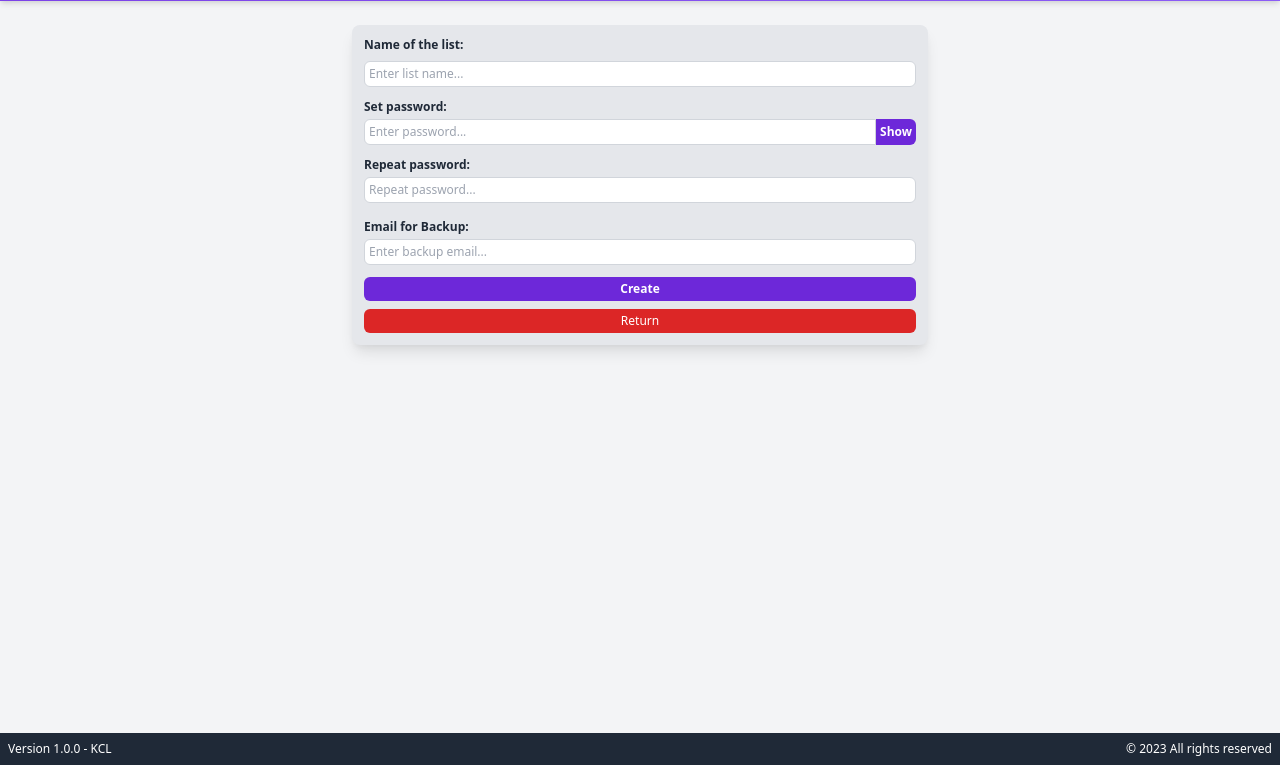
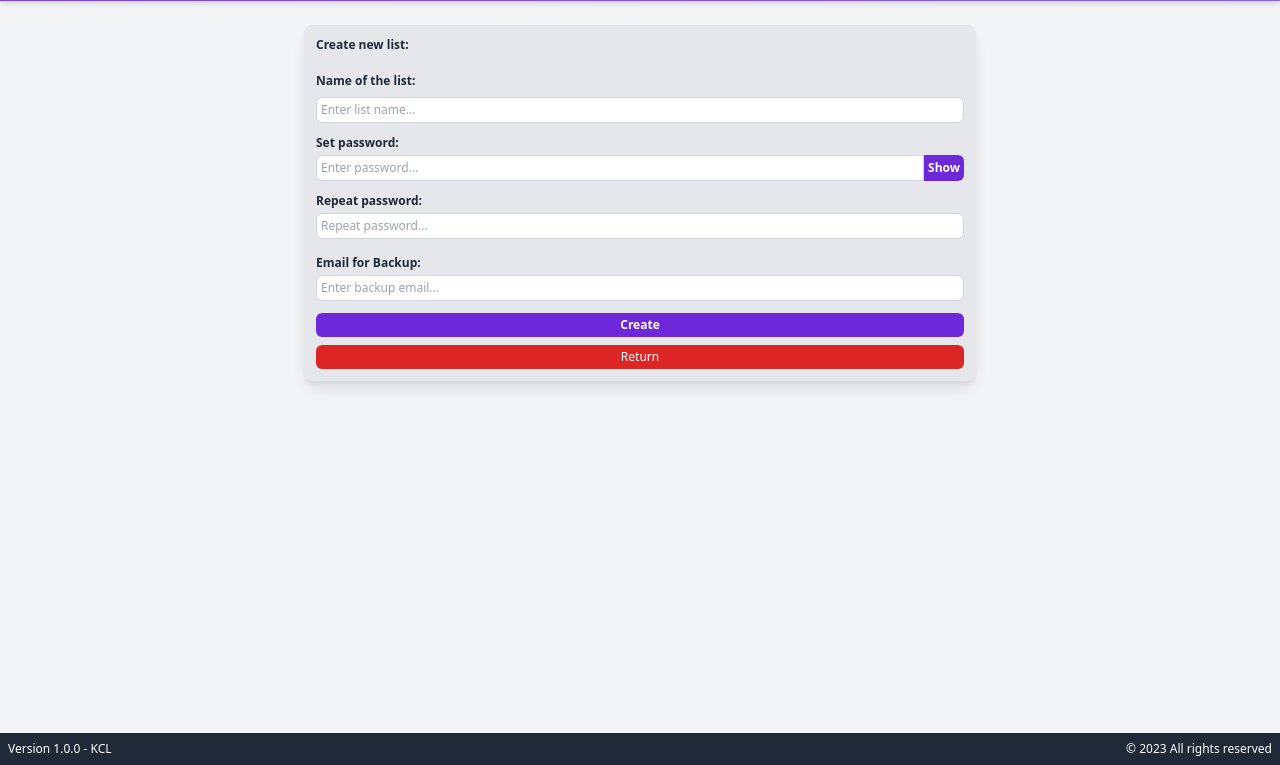
Before and after one commit to RetoSchneider/KagiChikakuLite, an Electron app: page src/windows/newList-window/newList-window.html in a window 1280 px wide. Shown: the part 35-800 px from the top of the page. Drawn offline with nearby package versions, Linux system fonts and the light colour scheme; no server answers.

Commit message:
design aligning

```diff
--- a/src/windows/newList-window/newList-window.html
+++ b/src/windows/newList-window/newList-window.html
@@ -21,12 +21,14 @@
 
     <main class="flex-1 overflow-y-auto p-3">
       <section
-        class="bg-gray-200 my-3 p-3 rounded-lg shadow-lg max-w-xl mx-auto"
+        id="new-list-section"
+        class="bg-gray-200 my-3 p-3 rounded-lg shadow-lg max-w-2xl mx-auto"
       >
+        <h2 class="text-md mb-5 font-extrabold">Create new list:</h2>
+        <!-- Added a subtitle similar to storage-window -->
         <div>
-          <label class="font-extrabold text-md mb-2 block"
-            >Name of the list:</label
-          >
+          <label class="font-bold text-xs mb-2 block">Name of the list:</label>
+          <!-- Adjusted label styles to match storage-window -->
           <input
             type="text"
             id="list-name"
@@ -36,7 +38,8 @@
         </div>
 
         <div class="mb-3">
-          <label class="font-extrabold text-md mb-1 block">Set password:</label>
+          <label class="font-bold text-xs mb-1 block">Set password:</label>
+          <!-- Adjusted label styles to match storage-window -->
           <div class="flex">
             <input
               type="password"
@@ -54,9 +57,8 @@
         </div>
 
         <div class="mb-2">
-          <label class="font-extrabold text-md mb-1 block"
-            >Repeat password:</label
-          >
+          <label class="font-bold text-xs mb-1 block">Repeat password:</label>
+          <!-- Adjusted label styles to match storage-window -->
           <input
             type="password"
             id="repeat-password"
@@ -66,9 +68,8 @@
         </div>
 
         <div class="mb-3">
-          <label class="font-extrabold text-md mb-1 block"
-            >Email for Backup:</label
-          >
+          <label class="font-bold text-xs mb-1 block">Email for Backup:</label>
+          <!-- Adjusted label styles to match storage-window -->
           <input
             type="email"
             id="backup-email"
```
Also changed, not shown: src/windows/storage-window/storage-window.html (+1 -1 lines).
